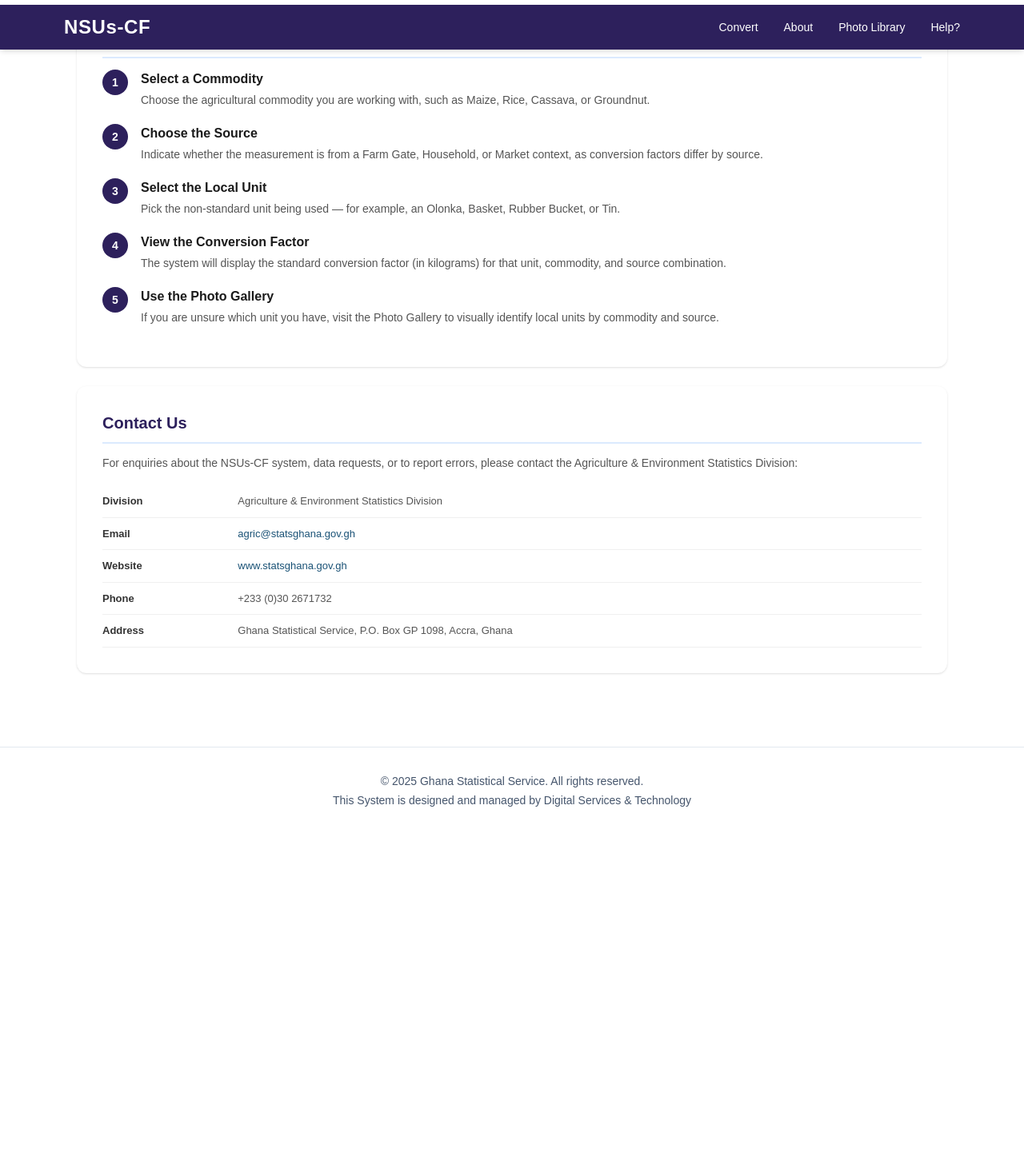
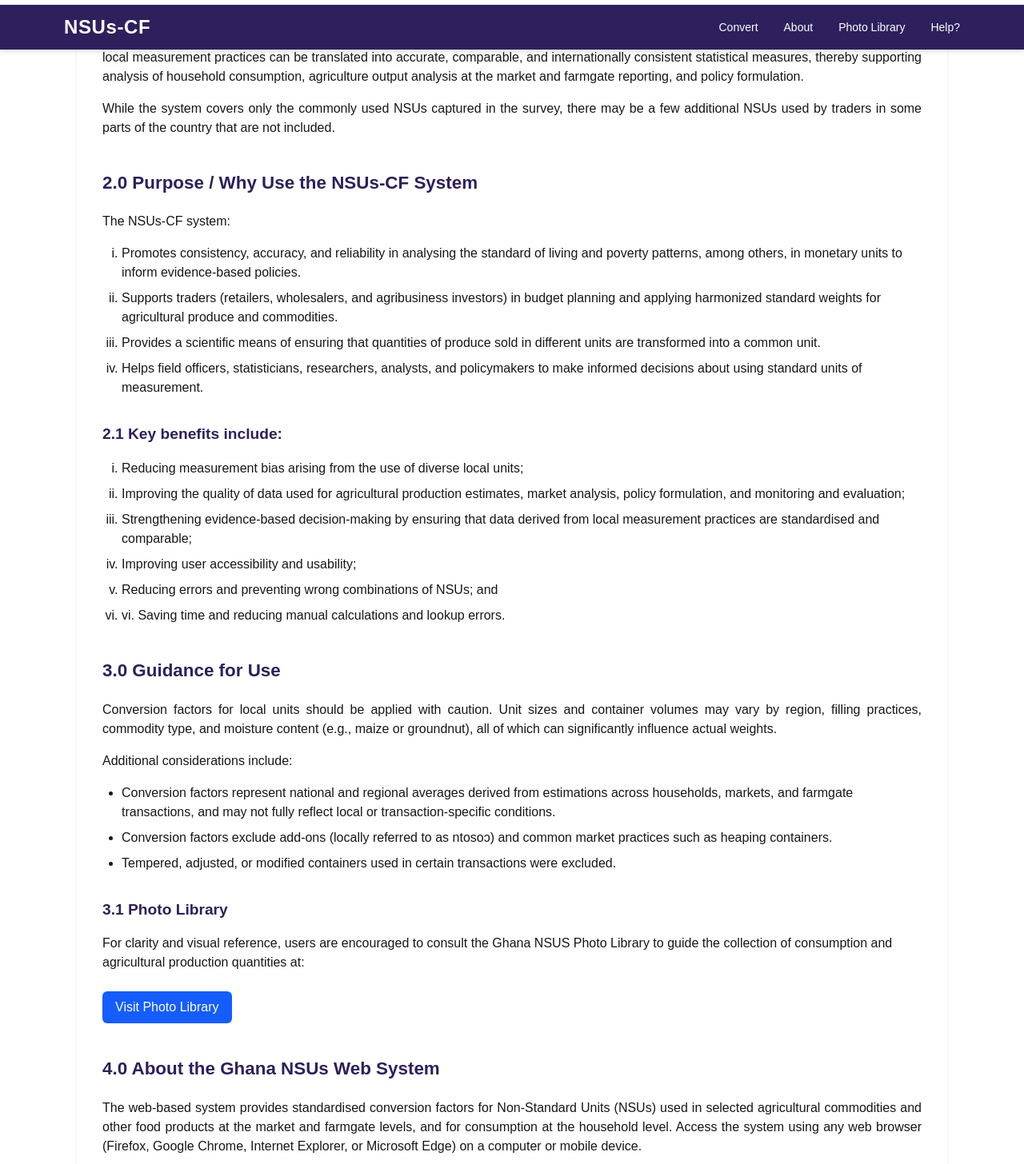
Before and after one commit to Ghana-Statistical-Service/nsus-cf, a Next.js app: page /about in a window 1280 px wide. Shown: the part 434-1890 px from the top of the page at 80% size. Before the commit the page ends 1477 px from the top, so only its background shows below. Built offline with nearby package versions, Linux system fonts and the light colour scheme.

Commit message:
about page updated

```diff
--- a/app/about/page.tsx
+++ b/app/about/page.tsx
@@ -1,26 +1,40 @@
 'use client';
 
+import Link from "next/link";
 import Navbar from "@/components/Navbar";
 import Footer from "@/components/Footer";
 
-export default function AboutPage() {
+const PAGE_TITLE = "Ghana Non-Standard Units Conversion Factors System";
+const BREADCRUMB = ["About", "NSUs Conversion Factors"];
 
   const steps = [
     {
-      title: 'Select a Commodity',
-      desc: 'Choose the agricultural commodity you are working with, such as Maize, Rice, Cassava, or Groundnut.',
+      title: 'Select a Region and Category',
+      desc: 'Select the region, then choose the category (e.g. Household or Market).',
     },
     {
-      title: 'Choose the Source',
-      desc: 'Indicate whether the measurement is from a Farm Gate, Household, or Market context, as conversion factors differ by source.',
+      title: 'Choose the Food Group and Commodity',
+      desc: 'Select the food group, then choose the commodity (e.g. Cereals and flours, Vegetables).',
     },
     {
       title: 'Select the Local Unit',
-      desc: 'Pick the non-standard unit being used — for example, an Olonka, Basket, Rubber Bucket, or Tin.',
+      desc: 'Select the local unit (e.g. Olonka, Tomato Paste Tin).',
+    },
+    {
+      title: 'Select the Local Unit Size',
+      desc: 'Choose the size of the local unit (Small, Medium, or Large).',
+    },
+    {
+      title: 'Choose the Preferred Standard Unit',
+      desc: 'Select the preferred standard unit for conversion.',
+    },
+    {
+      title: 'Enter the Quantity',
+      desc: 'Enter the number of units or quantity of the local unit to be converted (e.g. 1 Olonka).',
     },
     {
       title: 'View the Conversion Factor',
-      desc: 'The system will display the standard conversion factor (in kilograms) for that unit, commodity, and source combination.',
+      desc: 'Click Convert Unit and wait for the results to be displayed.',
     },
     {
       title: 'Use the Photo Gallery',
@@ -36,6 +50,8 @@ export default function AboutPage() {
     { label: 'Address',   value: 'Ghana Statistical Service, P.O. Box GP 1098, Accra, Ghana' },
   ];
 
+export default function AboutPage() {
+
   return (
     <div className="flex min-h-screen flex-col">
       <Navbar />
@@ -44,8 +60,20 @@ export default function AboutPage() {
         <div className="mx-auto max-w-6xl px-4 sm:px-6 lg:px-8">
           {/* What is NSUs-CF */}
           <div className="bg-white rounded-xl p-7 sm:p-8 mb-6 shadow-sm">
-            <h2 className="text-xl font-bold text-brandPurple mt-0 mb-3.5 pb-2.5 border-b-2 border-blue-100">What is the NSUs-CF System?</h2>
-            <p className="text-[#444] leading-[1.8] mt-0">
+            {/* Breadcrumb */}
+            {/* <nav className="text-sm mb-4 text-gray-600">
+              {BREADCRUMB.map((crumb, index) => (
+                <span key={index}>
+                  {index > 0 && <span className="mx-2">/</span>}
+                  <span className={index === BREADCRUMB.length - 1 ? "font-semibold text-gray-900" : ""}>
+                    {crumb}
+                  </span>
+                </span>
+              ))}
+            </nav> */}
+
+            <h2 className="text-xl font-bold text-brandPurple mt-0 mb-3.5 pb-2.5 border-b-2 border-blue-100">{PAGE_TITLE}</h2>
+            {/* <p className="text-[#444] leading-[1.8] mt-0">
               The <strong>Non-Standard Units Conversion Factor (NSUs-CF)</strong> system is a
               data tool developed by the Ghana Statistical Service (GSS) to standardise the
               measurement of agricultural commodities across Ghana.
@@ -60,12 +88,114 @@ export default function AboutPage() {
               The NSUs-CF system provides verified conversion factors (in kilograms) for each
               local unit, enabling enumerators, researchers, and policymakers to convert
               local measurements into standard weights reliably.
+            </p> */}
+
+            {/* Title */}
+          {/* <h1 className="text-[2.2em] sm:text-[1.8em] font-bold text-[#1a472a] mb-8 pb-4 border-b-[3px] border-[#ce1126] leading-[1.3]">
+            Ghana Non-Standard Units Conversion Factors System
+          </h1> */}
+
+          {/* Section */}
+          <div className="mb-8">
+            <h4 className="text-[1.6em] sm:text-[1.4em] font-semibold text-brandPurple mt-10 mb-5">
+              1.0 Overview
+            </h4>
+
+            <p className="mb-4 text-justify">
+              The Ghana Non-Standard Units Conversion Factors (NSUs-CF) system is a web-based platform that provides standardised and verified average conversion factors for a wide range of Non-Standard Units (NSUs), commonly referred to as local units of measurement, used in Ghana at the household, market, and farmgate levels. These local units include olonka (American tin), tomato paste tins, koko bowls, blue rubber buckets, sacks, and similar containers.
+            </p>
+
+            <p className="mb-4 text-justify">
+              The system enables the conversion of quantities reported in these local units into accurate and reliable standard units, primarily kilograms (kg), at both the national and the 16 regions. In addition, the NSUs-CF system provides average weights (kg) for major food groups and commodities. The lists are not exhaustive and are meant as a general guide. These are aligned with internationally recognised classifications, including the <strong>Central Product Classification (CPC Ver. 2.1)</strong> with the FAO expansion for agricultural statistics. This ensures that quantities reported using local measurement practices can be translated into accurate, comparable, and internationally consistent statistical measures, thereby supporting analysis of household consumption, agriculture output analysis at the market and farmgate reporting, and policy formulation.
+            </p>
+
+            <p className="mb-4 text-justify">
+              While the system covers only the commonly used NSUs captured in the survey, there may be a few additional NSUs used by traders in some parts of the country that are not included.
             </p>
           </div>
 
+          {/* Section */}
+          <div className="mb-8">
+            <h4 className="text-[1.6em] sm:text-[1.4em] font-semibold text-brandPurple mt-10 mb-5">
+              2.0 Purpose / Why Use the NSUs-CF System
+            </h4>
+
+            <p className="mb-4">The NSUs-CF system:</p>
+
+            <ol className="list-[lower-roman] ml-6 mb-5 space-y-2">
+              <li>Promotes consistency, accuracy, and reliability in analysing the standard of living and poverty patterns, among others, in monetary units to inform evidence-based policies.</li>
+              <li>Supports traders (retailers, wholesalers, and agribusiness investors) in budget planning and applying harmonized standard weights for agricultural produce and commodities.</li>
+              <li>Provides a scientific means of ensuring that quantities of produce sold in different units are transformed into a common unit. </li>
+              <li>Helps field officers, statisticians, researchers, analysts, and policymakers to make informed decisions about using standard units of measurement.</li>
+            </ol>
+
+            <h5 className="text-[1.3em] sm:text-[1.2em] font-semibold text-brandPurple mt-8 mb-4">
+              2.1 Key benefits include:
+            </h5>
+
+            <ol className="list-[lower-roman] ml-6 mb-5 space-y-2">
+              <li>Reducing measurement bias arising from the use of diverse local units;</li>
+              <li>Improving the quality of data used for agricultural production estimates, market analysis, policy formulation, and monitoring and evaluation;</li>
+              <li>Strengthening evidence-based decision-making by ensuring that data derived from local measurement practices are standardised and comparable;</li>
+              <li>Improving user accessibility and usability;</li>
+              <li>Reducing errors and preventing wrong combinations of NSUs; and</li>
+              <li>vi.	Saving time and reducing manual calculations and lookup errors.</li>
+            </ol>
+          </div>
+
+          {/* Section */}
+          <div className="mb-8">
+            <h2 className="text-[1.6em] sm:text-[1.4em] font-semibold text-brandPurple mt-10 mb-5">
+              3.0 Guidance for Use
+            </h2>
+
+            <p className="mb-4 text-justify">
+              Conversion factors for local units should be applied with caution. Unit sizes and container volumes may vary by region, filling practices, commodity type, and moisture content (e.g., maize or groundnut), all of which can significantly influence actual weights.
+            </p>
+
+            <p className="mb-4">Additional considerations include:</p>
+
+            <ul className="list-disc ml-6 mb-5 space-y-2">
+              <li>Conversion factors represent national and regional averages derived from estimations across households, markets, and farmgate transactions, and may not fully reflect local or transaction-specific conditions.</li>
+              <li>Conversion factors exclude add-ons (locally referred to as ntosoɔ) and common market practices such as heaping containers.</li>
+              <li>Tempered, adjusted, or modified containers used in certain transactions were excluded.</li>
+            </ul>
+
+            <h5 className="text-[1.3em] sm:text-[1.2em] font-semibold text-brandPurple mt-8 mb-4">
+              3.1 Photo Library
+            </h5>
+
+            <p className="mb-4">
+              For clarity and visual reference, users are encouraged to consult the Ghana NSUS Photo Library to guide the collection of consumption and agricultural production quantities at:
+              <br /><br />
+              <Link
+                href="https://nsuscf.statsghana.gov.gh/gallery"
+                className="text-blue-600 font-medium hover:underline"
+              >
+                <button className="bg-blue-600 text-white py-2 px-4 rounded-md hover:bg-blue-700">
+                  Visit Photo Library
+                </button>
+              </Link>
+            </p>
+          </div>
+
+          {/* Section */}
+          <div className="mb-8">
+            <h4 className="text-[1.6em] sm:text-[1.4em] font-semibold text-brandPurple mt-10 mb-5">
+              4.0 About the Ghana NSUs Web System
+            </h4>
+
+            <p className="mb-4 text-justify">
+              The web-based system provides standardised conversion factors for Non-Standard Units (NSUs) used in selected agricultural commodities and other food products at the market and farmgate levels, and for consumption at the household level. Access the system using any web browser (Firefox, Google Chrome, Internet Explorer, or Microsoft Edge) on a computer or mobile device.
+            </p>
+
+          </div>
+
+        </div>
+
         {/* How to Use */}
-        <div id="how-to-use" className="bg-white rounded-xl p-7 sm:p-8 mb-6 shadow-sm">
-          <h2 className="text-xl font-bold text-brandPurple mt-0 mb-3.5 pb-2.5 border-b-2 border-blue-100">How to Use the System</h2>
+        <div id="how-to-use" className="bg-white rounded-xl p-7 sm:p-8 mb-6">
+          <h2 className="text-xl font-bold text-brandPurple mt-0 mb-3.5 pb-2.5 border-b-2 border-blue-100">How to Use the Conversion Tool</h2>
           <div className="mt-1">
             {steps.map((step, i) => (
               <div key={i} className="flex gap-4 mb-4.5 items-start">
--- a/components/Navbar.tsx
+++ b/components/Navbar.tsx
@@ -47,7 +47,7 @@ export default function Navbar() {
       {/* Main nav */}
       <div className="bg-brandPurple text-white">
         <div className="mx-auto flex max-w-6xl items-center justify-between px-4 py-3">
-          <span className="text-2xl font-semibold tracking-wide">NSUs-CF</span>
+          <Link href="/"><span className="text-2xl font-semibold tracking-wide">NSUs-CF</span></Link>
 
           {/* Desktop menu */}
           <nav className="hidden md:flex items-center gap-8 text-sm font-medium">
```
